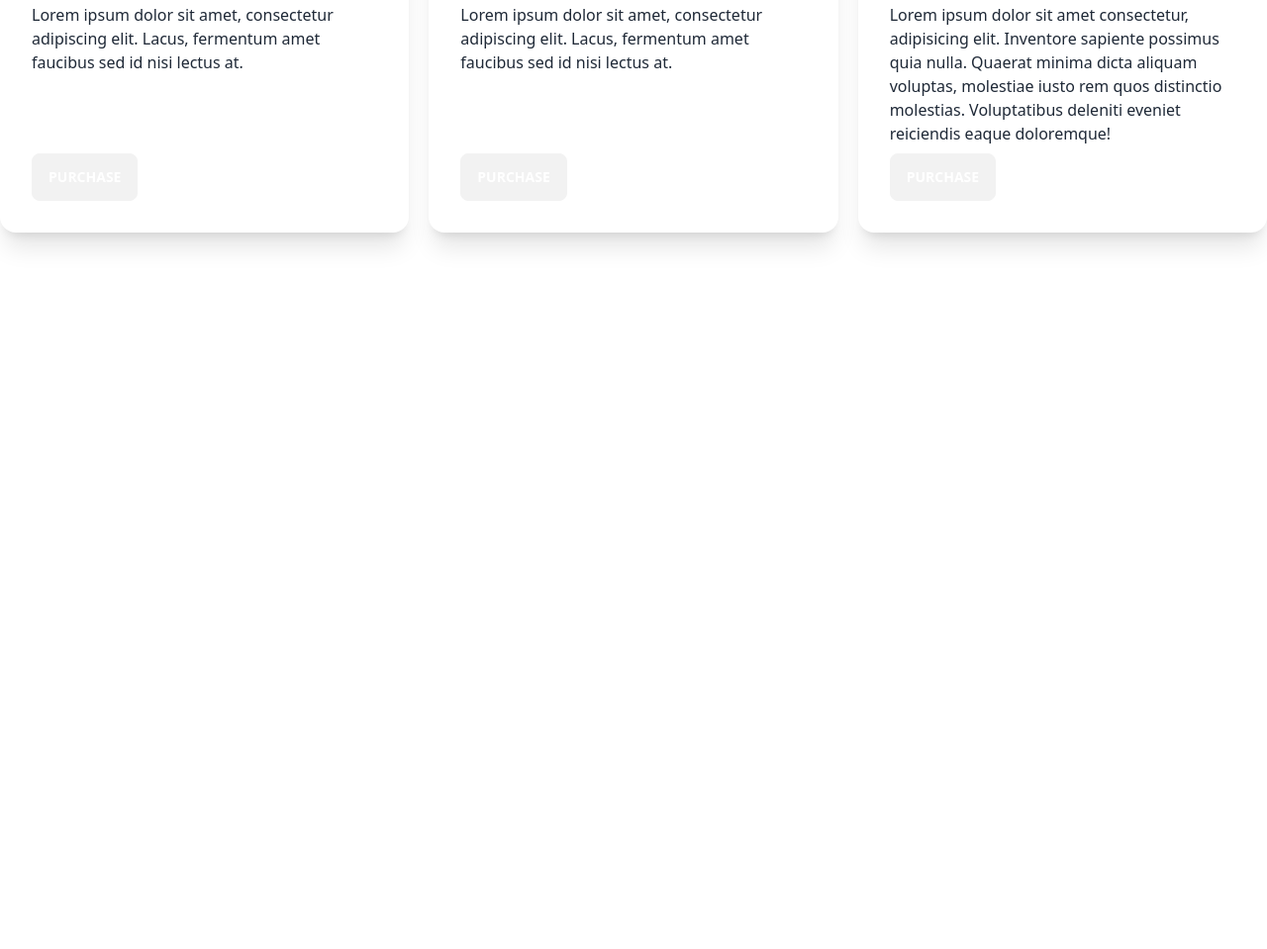
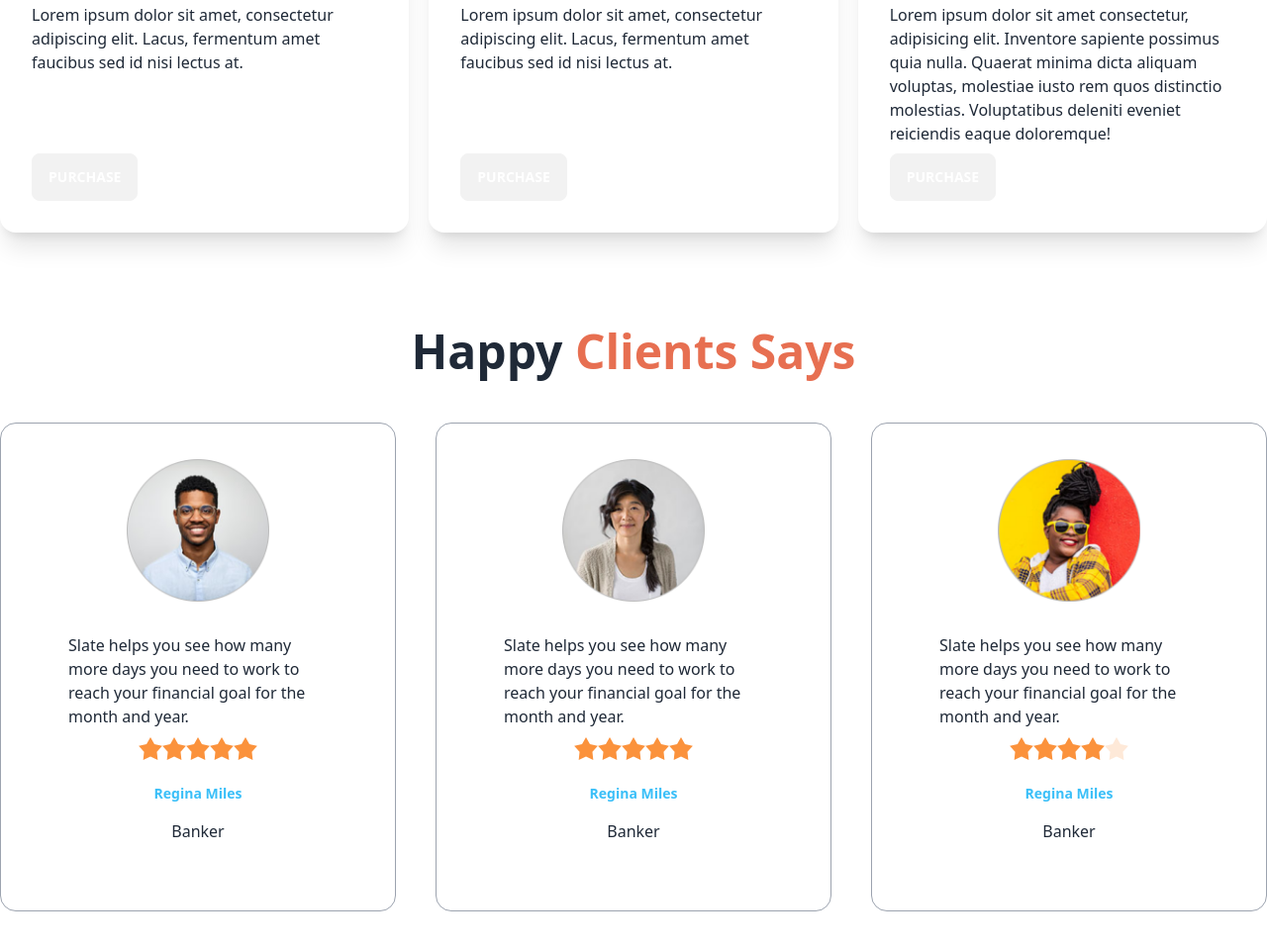
Before and after one commit to ParthaMalakar/Bike-Dheko, a plain HTML site: page index.html in a window 1280 px wide. Shown: the part 1658-2617 px from the top of the page at 99% size. Before the commit the page ends 1989 px from the top, so only its background shows below. Drawn offline with nearby package versions, Linux system fonts and the light colour scheme.

Commit message:
riview section

```diff
--- a/index.html
+++ b/index.html
@@ -222,6 +222,74 @@
                 </div>
             </div>
         </section>
+        <section class="my-24">
+            <h3 class="text-5xl mb-12 font-semibold text-center">Happy <span class="text-bike-button">Clients Says</span></h3>
+            <div class="grid gap-10 grid-cols-1 md:grid-cols-2 lg:grid-cols-3">
+
+                <div class="card bg-base-100 p-9 border border-gray-400">
+                    <figure><img class="w-36" src="/images/others/user-1.png" alt="Shoes" /></figure>
+                    <div class="card-body">
+                      <p>Slate helps you see how
+                        many more days you need
+                        to work to reach your financial
+                        goal for the month and year.</p>
+                        <div class="rating justify-center">
+                            <input type="radio" name="rating-2" class="mask mask-star-2 bg-orange-400" />
+                            <input type="radio" name="rating-2" class="mask mask-star-2 bg-orange-400"  />
+                            <input type="radio" name="rating-2" class="mask mask-star-2 bg-orange-400" />
+                            <input type="radio" name="rating-2" class="mask mask-star-2 bg-orange-400" checked/>
+                            <input type="radio" name="rating-2" class="mask mask-star-2 bg-orange-400" />
+                          </div>
+                      <div class="text-center space-y-4 mt-4">
+                        <h4 class="text-sm font-semibold text-info">Regina Miles</h4>
+                        <p>Banker</p>
+                      </div>
+                    </div>
+                  </div>
+
+                <div class="card bg-base-100 p-9 border border-gray-400">
+                    <figure><img class="w-36" src="/images/others/user-2.png" alt="Shoes" /></figure>
+                    <div class="card-body">
+                      <p>Slate helps you see how
+                        many more days you need
+                        to work to reach your financial
+                        goal for the month and year.</p>
+                        <div class="rating justify-center">
+                            <input type="radio" name="rating-2" class="mask mask-star-2 bg-orange-400" />
+                            <input type="radio" name="rating-2" class="mask mask-star-2 bg-orange-400"  />
+                            <input type="radio" name="rating-2" class="mask mask-star-2 bg-orange-400" />
+                            <input type="radio" name="rating-2" class="mask mask-star-2 bg-orange-400" checked/>
+                            <input type="radio" name="rating-2" class="mask mask-star-2 bg-orange-400" />
+                          </div>
+                      <div class="text-center space-y-4 mt-4">
+                        <h4 class="text-sm font-semibold text-info">Regina Miles</h4>
+                        <p>Banker</p>
+                      </div>
+                    </div>
+                  </div>
+
+                <div class="card bg-base-100 p-9 border border-gray-400">
+                    <figure><img class="w-36" src="/images/others/user-3.png" alt="Shoes" /></figure>
+                    <div class="card-body">
+                      <p>Slate helps you see how
+                        many more days you need
+                        to work to reach your financial
+                        goal for the month and year.</p>
+                        <div class="rating justify-center">
+                            <input type="radio" name="rating-2" class="mask mask-star-2 bg-orange-400" />
+                            <input type="radio" name="rating-2" class="mask mask-star-2 bg-orange-400"  />
+                            <input type="radio" name="rating-2" class="mask mask-star-2 bg-orange-400" />
+                            <input type="radio" name="rating-2" class="mask mask-star-2 bg-orange-400" checked/>
+                            <input type="radio" name="rating-2" class="mask mask-star-2 bg-orange-400" />
+                          </div>
+                      <div class="text-center space-y-4 mt-4">
+                        <h4 class="text-sm font-semibold text-info">Regina Miles</h4>
+                        <p>Banker</p>
+                      </div>
+                    </div>
+                  </div>
+            </div>
+        </section>
     </main>
     <footer>
 
```
